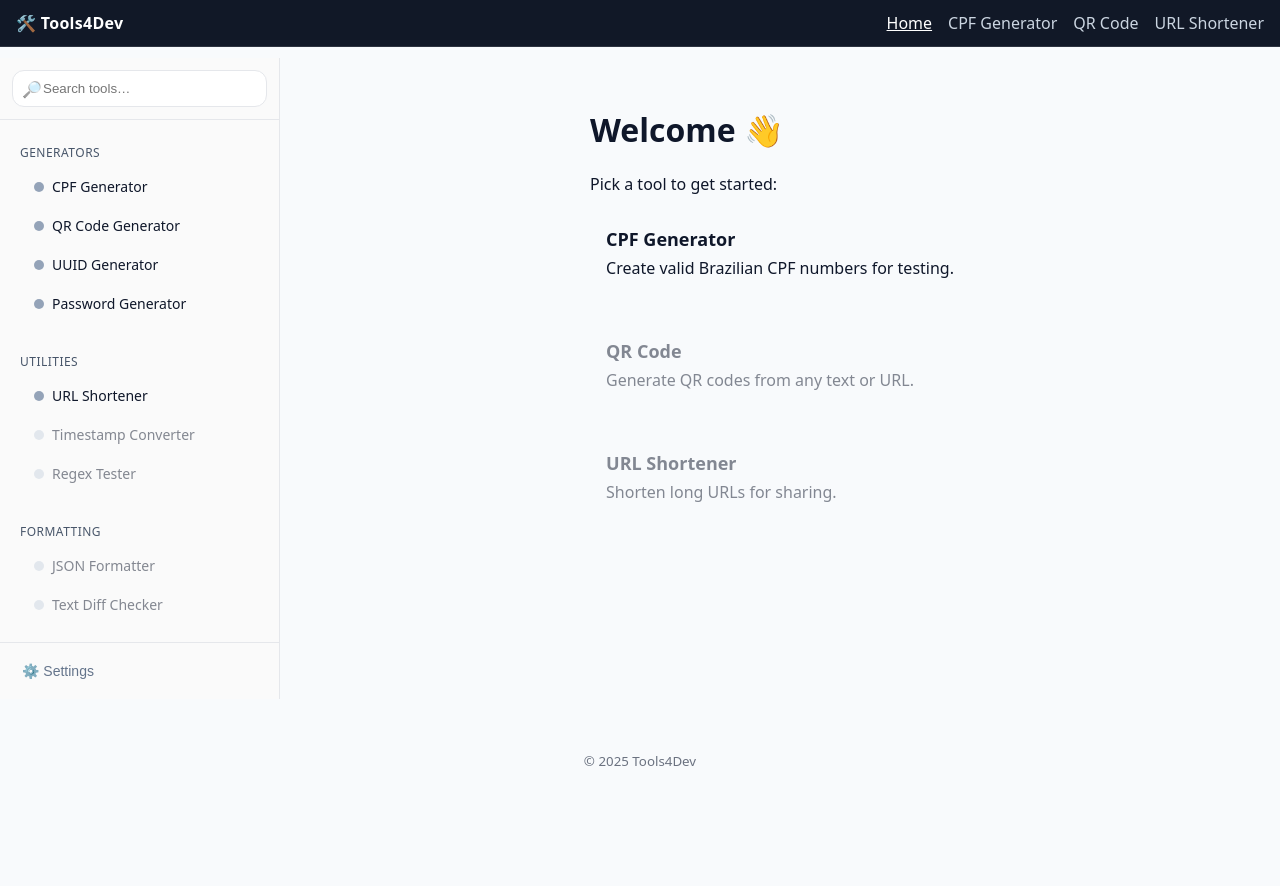
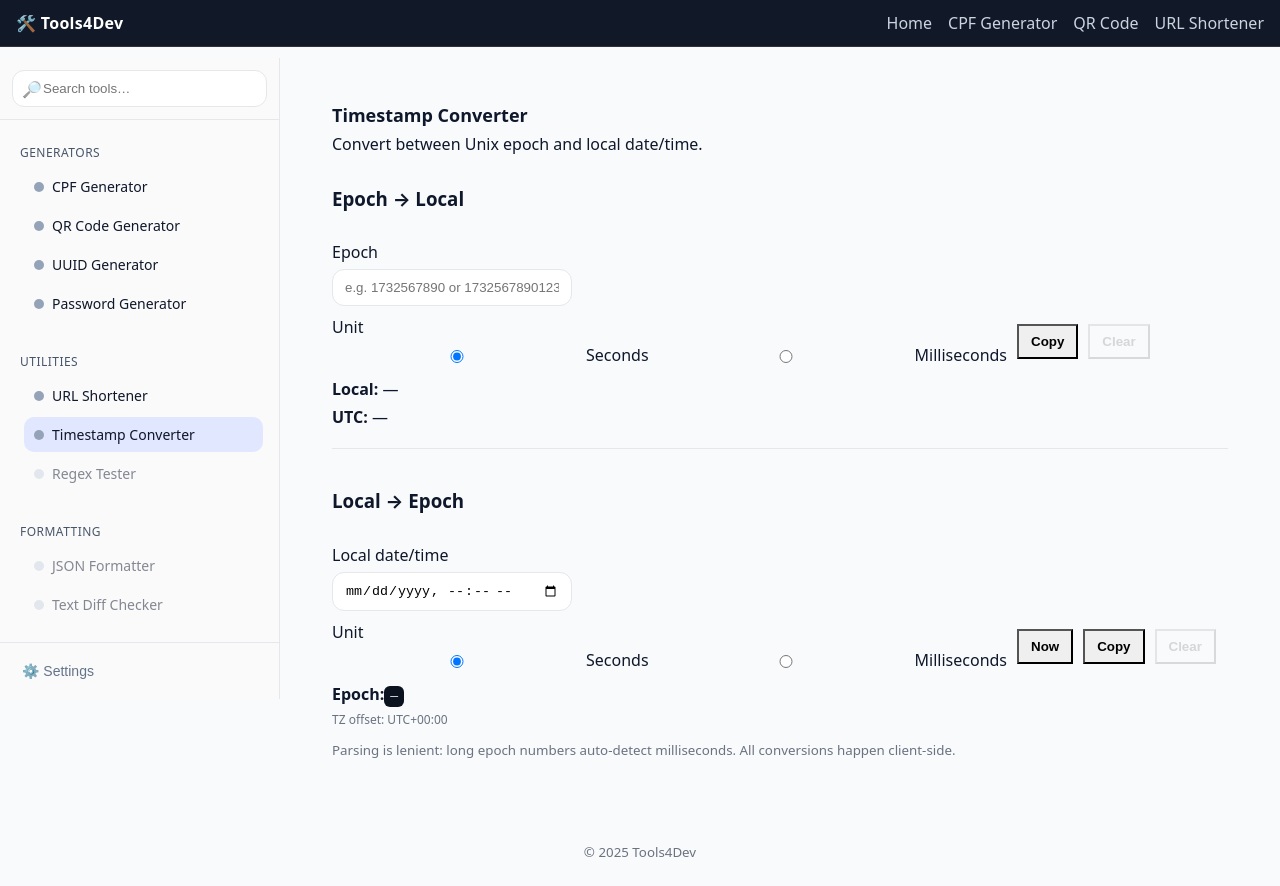
Before and after one commit to wmsalves/tools4dev, an Angular app: page /timestamp in a window 1280 px wide. Before the commit this address led to /. Before the commit the page ends 800 px from the top, so only its background shows below. Built offline with nearby package versions, Linux system fonts and the light colour scheme.

Commit message:
feat: add Timestamp Converter with epoch seconds/ms and local datetime conversion, including copy and now helpers

```diff
--- a/src/app/app.routes.ts
+++ b/src/app/app.routes.ts
@@ -34,5 +34,11 @@ export const routes: Routes = [
       import('./pages/password/password.component').then((m) => m.PasswordComponent),
     title: 'Tools4Dev • Password Generator',
   },
+  {
+    path: 'timestamp',
+    loadComponent: () =>
+      import('./pages/timestamp/timestamp.component').then((m) => m.TimestampComponent),
+    title: 'Tools4Dev • Timestamp Converter',
+  },
   { path: '**', redirectTo: '' },
 ];
--- /dev/null
+++ b/src/app/pages/timestamp/timestamp.component.ts
@@ -0,0 +1,348 @@
+import { Component, signal, computed } from '@angular/core';
+import { CommonModule } from '@angular/common';
+import { FormsModule } from '@angular/forms';
+
+import { ToolCardComponent } from '../../shared/ui/tool-card/tool-card.component';
+import { ButtonComponent } from '../../shared/ui/button/button.component';
+import { BadgeComponent } from '../../shared/ui/badge/badge.component';
+import { copyToClipboard } from '../../shared/utils/copy-to-clipboard';
+import { ToastService } from '../../shared/toast/toast.service';
+
+type Unit = 'seconds' | 'milliseconds';
+
+@Component({
+  standalone: true,
+  selector: 'app-timestamp',
+  imports: [CommonModule, FormsModule, ToolCardComponent, ButtonComponent, BadgeComponent],
+  template: `
+    <tool-card
+      title="Timestamp Converter"
+      subtitle="Convert between Unix epoch and local date/time."
+      [hasActions]="true"
+    >
+      <!-- Epoch -> Local -->
+      <h3>Epoch → Local</h3>
+      <div class="row">
+        <div class="field">
+          <label for="epoch">Epoch</label>
+          <input
+            id="epoch"
+            type="text"
+            placeholder="e.g. 1732567890 or 1732567890123"
+            [(ngModel)]="epochValue"
+            (ngModelChange)="onEpochChange($event)"
+          />
+        </div>
+
+        <div class="field">
+          <label>Unit</label>
+          <div class="inline">
+            <label class="chk"
+              ><input
+                type="radio"
+                name="unit"
+                value="seconds"
+                [(ngModel)]="unitValue"
+                (ngModelChange)="onUnitChange($event)"
+              />
+              Seconds</label
+            >
+            <label class="chk"
+              ><input
+                type="radio"
+                name="unit"
+                value="milliseconds"
+                [(ngModel)]="unitValue"
+                (ngModelChange)="onUnitChange($event)"
+              />
+              Milliseconds</label
+            >
+          </div>
+        </div>
+
+        <ui-button (click)="copyEpoch()">Copy</ui-button>
+        <ui-button variant="ghost" (click)="clearEpoch()" [disabled]="!epochValue">Clear</ui-button>
+      </div>
+
+      <div class="row">
+        <div class="info">
+          <div><strong>Local:</strong> {{ localOut() || '—' }}</div>
+          <div><strong>UTC:</strong> {{ utcOut() || '—' }}</div>
+          <div *ngIf="epochParsed() >= 0" class="muted small">
+            <span>ISO (UTC):</span>
+            <code class="code">{{ isoOut() }}</code>
+          </div>
+        </div>
+      </div>
+
+      <div class="hr"></div>
+
+      <!-- Local -> Epoch -->
+      <h3>Local → Epoch</h3>
+      <div class="row">
+        <div class="field">
+          <label for="dt">Local date/time</label>
+          <input
+            id="dt"
+            type="datetime-local"
+            [(ngModel)]="localValue"
+            (ngModelChange)="onLocalChange($event)"
+          />
+        </div>
+
+        <div class="field">
+          <label>Unit</label>
+          <div class="inline">
+            <label class="chk"
+              ><input
+                type="radio"
+                name="unit2"
+                value="seconds"
+                [(ngModel)]="unitValue"
+                (ngModelChange)="onUnitChange($event)"
+              />
+              Seconds</label
+            >
+            <label class="chk"
+              ><input
+                type="radio"
+                name="unit2"
+                value="milliseconds"
+                [(ngModel)]="unitValue"
+                (ngModelChange)="onUnitChange($event)"
+              />
+              Milliseconds</label
+            >
+          </div>
+        </div>
+
+        <ui-button (click)="setNow()">Now</ui-button>
+        <ui-button (click)="copyLocal()">Copy</ui-button>
+        <ui-button variant="ghost" (click)="clearLocal()" [disabled]="!localValue">Clear</ui-button>
+      </div>
+
+      <div class="row">
+        <div class="info">
+          <div>
+            <strong>Epoch:</strong>
+            <code class="code">{{ epochFromLocal() ?? '—' }}</code>
+            <ui-badge *ngIf="epochFromLocal() != null" variant="success">{{ unitValue }}</ui-badge>
+          </div>
+          <div class="muted small">TZ offset: {{ tzOffsetStr() }}</div>
+        </div>
+      </div>
+
+      <div actions>
+        <small class="muted">
+          Parsing is lenient: long epoch numbers auto-detect milliseconds. All conversions happen
+          client-side.
+        </small>
+      </div>
+    </tool-card>
+  `,
+  styles: [
+    `
+      .row {
+        display: flex;
+        align-items: center;
+        gap: 10px;
+        flex-wrap: wrap;
+      }
+      .field {
+        display: grid;
+        gap: 6px;
+      }
+      .field input {
+        padding: 10px 12px;
+        border-radius: 12px;
+        border: 1px solid #e5e7eb;
+        outline: none;
+        background: #fff;
+        min-width: 240px;
+      }
+      .field input:focus {
+        border-color: #0f172a;
+      }
+      .inline {
+        display: flex;
+        gap: 12px;
+        align-items: center;
+      }
+      .chk {
+        display: inline-flex;
+        gap: 6px;
+        align-items: center;
+      }
+      .hr {
+        height: 1px;
+        background: #e5e7eb;
+        margin: 8px 0;
+      }
+      .info {
+        display: grid;
+        gap: 6px;
+      }
+      .muted {
+        color: #6b7280;
+      }
+      .small {
+        font-size: 12px;
+      }
+      .code {
+        background: #0b1220;
+        color: #e5e7eb;
+        padding: 3px 6px;
+        border-radius: 6px;
+      }
+    `,
+  ],
+})
+export class TimestampComponent {
+  private toast = new ToastService();
+
+  // state fields (two-way bridges)
+  epochValue = '';
+  localValue = '';
+  unitValue: Unit = 'seconds';
+
+  // ===== Epoch -> Local =====
+  epochParsed = computed<number>(() => {
+    const raw = (this.epochValue || '').trim();
+    if (!raw) return -1;
+    const n = Number(raw);
+    if (!Number.isFinite(n)) return -1;
+
+    // auto-detect: se for muito grande assume ms (>= 1e12 ~ 2001 em ms)
+    if (this.unitValue === 'seconds') {
+      if (Math.abs(n) >= 1e12) {
+        // provavelmente veio em ms mas o usuário marcou "seconds"
+        // trata como ms para não quebrar a UX
+        return Math.trunc(n);
+      }
+      return Math.trunc(n * 1000);
+    } else {
+      // milliseconds
+      return Math.trunc(n);
+    }
+  });
+
+  localOut = computed<string>(() => {
+    const ms = this.epochParsed();
+    if (ms < 0) return '';
+    try {
+      const d = new Date(ms);
+      return d.toLocaleString();
+    } catch {
+      return '';
+    }
+  });
+
+  utcOut = computed<string>(() => {
+    const ms = this.epochParsed();
+    if (ms < 0) return '';
+    try {
+      const d = new Date(ms);
+      return d.toUTCString();
+    } catch {
+      return '';
+    }
+  });
+
+  isoOut = computed<string>(() => {
+    const ms = this.epochParsed();
+    if (ms < 0) return '';
+    try {
+      return new Date(ms).toISOString();
+    } catch {
+      return '';
+    }
+  });
+
+  // ===== Local -> Epoch =====
+  epochFromLocal = computed<string | null>(() => {
+    const v = (this.localValue || '').trim();
+    if (!v) return null;
+    const ms = parseLocalDateTimeToMs(v);
+    if (ms == null) return null;
+    return this.unitValue === 'seconds' ? String(Math.trunc(ms / 1000)) : String(ms);
+  });
+
+  tzOffsetStr = computed<string>(() => {
+    const minutes = -new Date().getTimezoneOffset(); // offset do local (positivo para GMT+)
+    const sign = minutes >= 0 ? '+' : '-';
+    const abs = Math.abs(minutes);
+    const hh = String(Math.trunc(abs / 60)).padStart(2, '0');
+    const mm = String(abs % 60).padStart(2, '0');
+    return `UTC${sign}${hh}:${mm}`;
+  });
+
+  // handlers
+  onEpochChange(v: string) {
+    this.epochValue = v;
+  }
+  onUnitChange(v: Unit) {
+    this.unitValue = v;
+  }
+  onLocalChange(v: string) {
+    this.localValue = v;
+  }
+
+  copyEpoch() {
+    const v = (this.epochValue || '').trim();
+    if (!v) return;
+    copyToClipboard(v).then((ok) =>
+      ok ? this.toast.success('Epoch copied') : this.toast.error('Copy failed')
+    );
+  }
+
+  clearEpoch() {
+    this.epochValue = '';
+  }
+
+  setNow() {
+    const now = new Date();
+    this.localValue = toDatetimeLocalValue(now);
+  }
+
+  copyLocal() {
+    const v = this.epochFromLocal();
+    if (!v) return;
+    copyToClipboard(v).then((ok) =>
+      ok ? this.toast.success('Epoch copied') : this.toast.error('Copy failed')
+    );
+  }
+
+  clearLocal() {
+    this.localValue = '';
+  }
+}
+
+/* ===== helpers ===== */
+
+// Converte "yyyy-MM-ddTHH:mm" (ou com :ss) para ms desde epoch no timezone local
+function parseLocalDateTimeToMs(input: string): number | null {
+  // Aceita "YYYY-MM-DDTHH:mm" e "YYYY-MM-DDTHH:mm:ss"
+  const m = input.match(/^(\d{4})-(\d{2})-(\d{2})T(\d{2}):(\d{2})(?::(\d{2}))?$/);
+  if (!m) return null;
+  const [_, y, mo, d, h, mi, s] = m;
+  const year = +y,
+    month = +mo - 1,
+    day = +d,
+    hour = +h,
+    minute = +mi,
+    sec = +(s ?? '0');
+
+  const dt = new Date(year, month, day, hour, minute, sec, 0); // local time
+  const ms = dt.getTime();
+  return Number.isFinite(ms) ? ms : null;
+}
+
+function toDatetimeLocalValue(d: Date): string {
+  const pad = (n: number) => String(n).padStart(2, '0');
+  const yyyy = d.getFullYear();
+  const MM = pad(d.getMonth() + 1);
+  const dd = pad(d.getDate());
+  const hh = pad(d.getHours());
+  const mm = pad(d.getMinutes());
+  return `${yyyy}-${MM}-${dd}T${hh}:${mm}`;
+}
--- a/src/app/shared/ui/sidebar/sidebar.component.ts
+++ b/src/app/shared/ui/sidebar/sidebar.component.ts
@@ -189,7 +189,7 @@ export class SidebarComponent {
       name: 'Utilities',
       tools: [
         { name: 'URL Shortener', path: '/url-shortener' },
-        { name: 'Timestamp Converter', path: '/timestamp', disabled: true },
+        { name: 'Timestamp Converter', path: '/timestamp' },
         { name: 'Regex Tester', path: '/regex', disabled: true },
       ],
     },
```
Also changed, not shown: src/app/pages/uuid/uuid.component.ts (+1 -8 lines).
